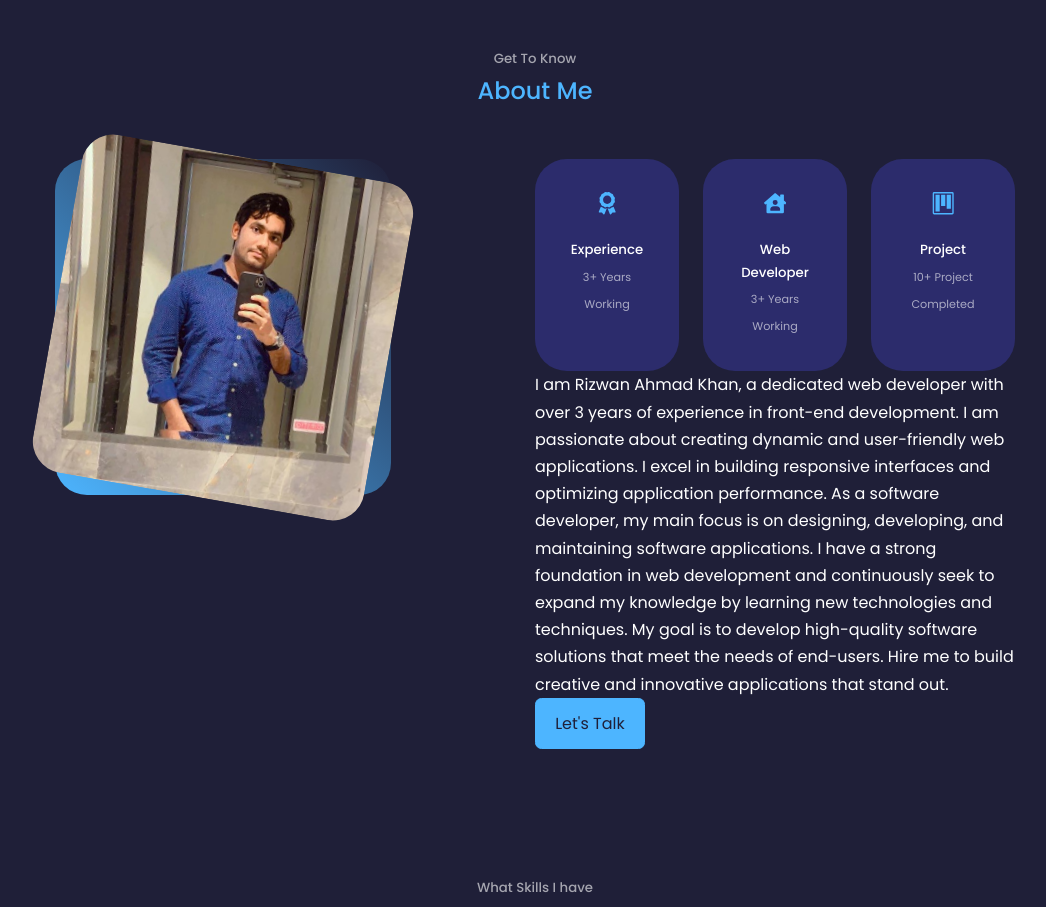
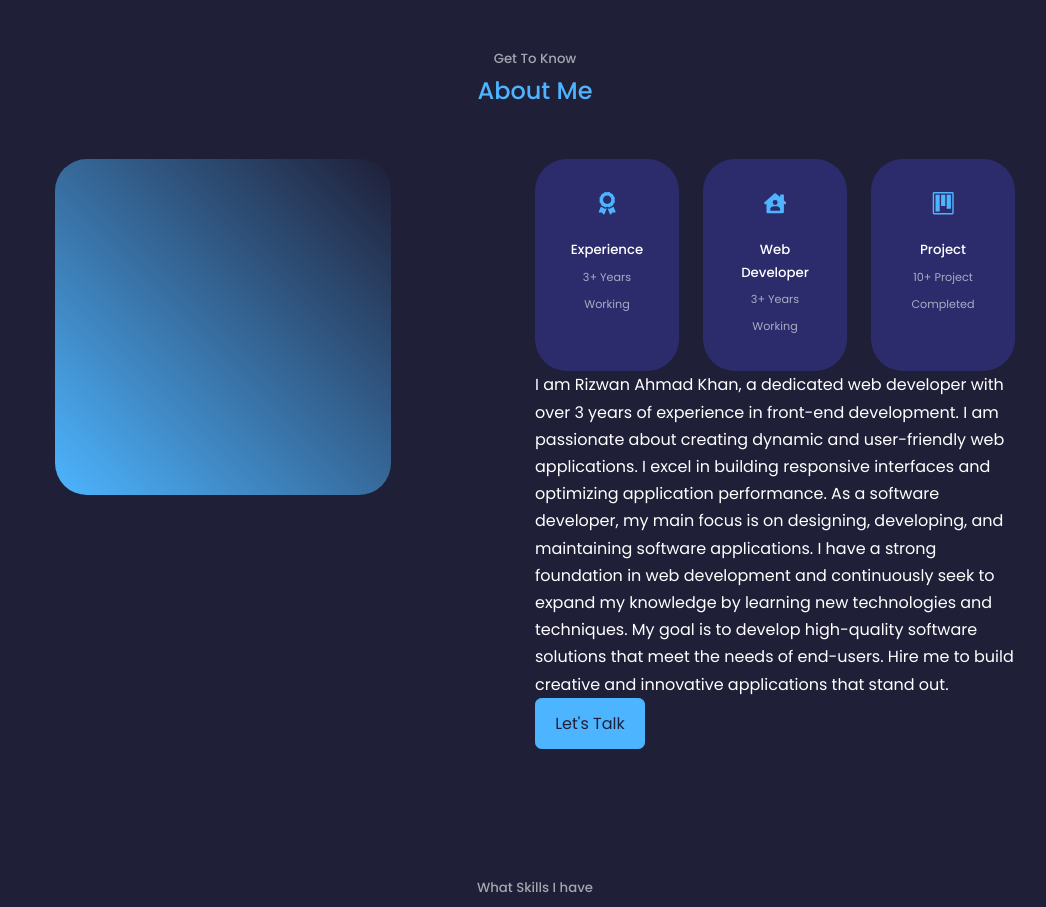
Before and after one commit to rizz0011/Portfolio_New, a React (Create React App) app: page / in a window 1280 px wide. Shown: the part 880-1787 px from the top of the page, without its empty margins (105-1151 px from the left). Built offline with nearby package versions, Linux system fonts and the light colour scheme.

Commit message:
remove img

```diff
--- a/src/components/about/About.js
+++ b/src/components/about/About.js
@@ -1,6 +1,5 @@
 import React from "react";
 import "./about.css";
-import IMG from "../../assets/me2.jpeg";
 import { FaAward } from "react-icons/fa";
 import { FaHouseUser } from "react-icons/fa";
 import { GoProject } from "react-icons/go";
@@ -14,7 +13,6 @@ function About() {
       <div className="container about__container">
         <div className="about__me">
           <div className="about__me-image">
-            <img src={IMG} alt="" />
           </div>
         </div>
 
```
Also changed, not shown: src/assets/me2.jpeg (deleted).
